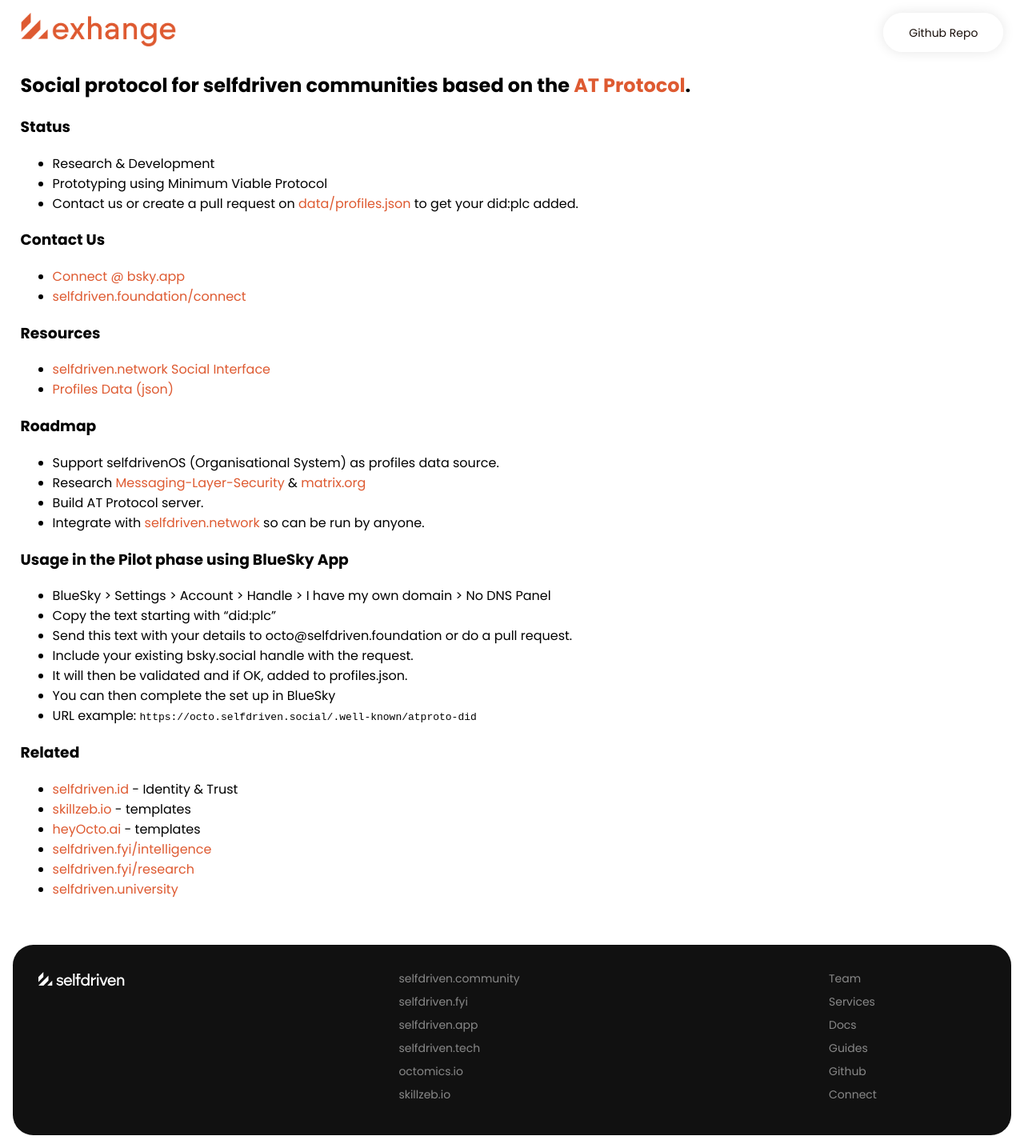
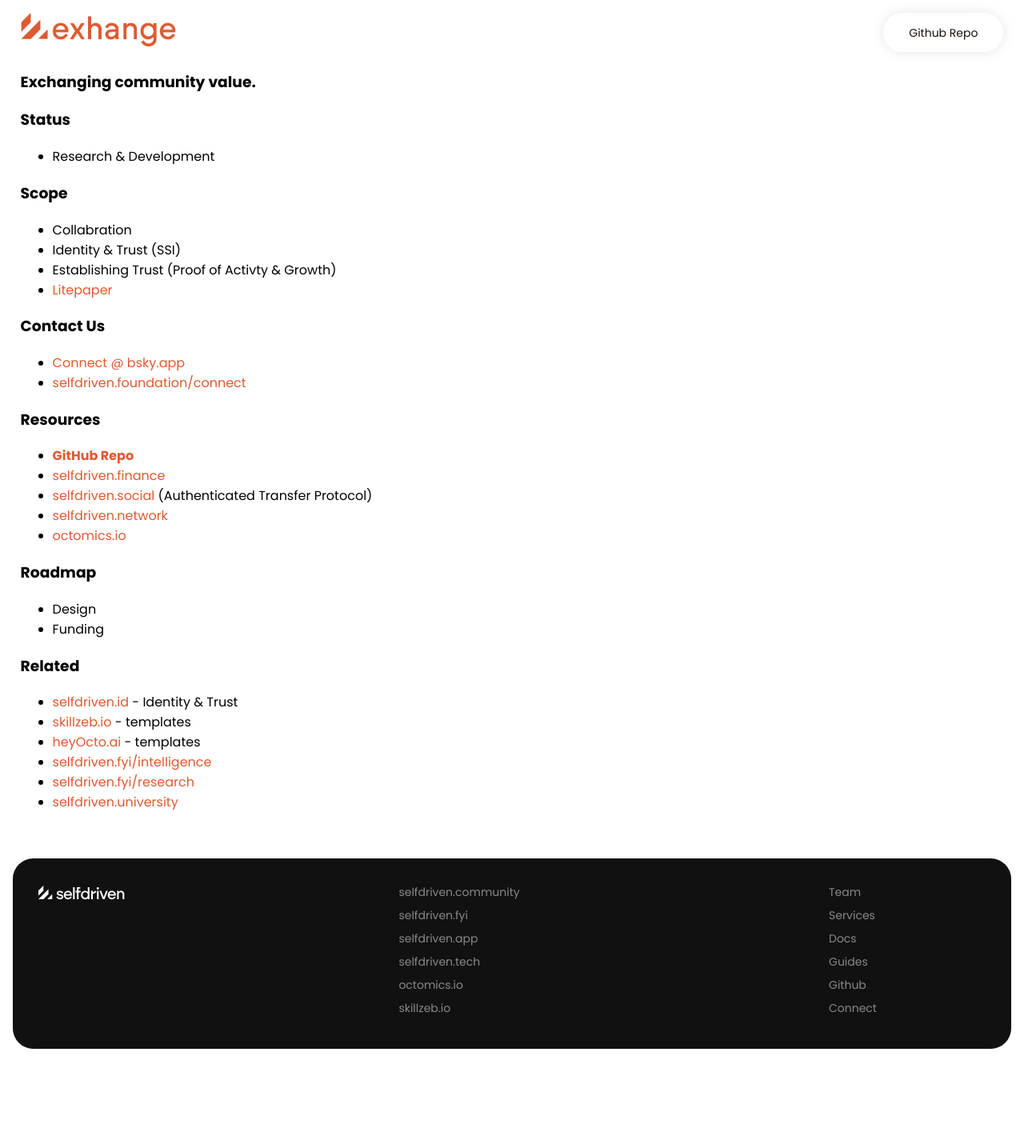
Before and after one commit to selfdriven-foundation/selfdriven-exchange, a Jekyll site: the page built from docs/index.md, in a window 1280 px wide. Shown: the whole page at 80% size. Built offline with Jekyll 4.4.1, drawn with Linux system fonts in a browser that asks for light colours; after the commit the page ends 1327 px from its top, so only the background shows below that.

Commit message:
litepaper

```diff
--- a/docs/index.md
+++ b/docs/index.md
@@ -3,35 +3,31 @@
 title: Home
 ---
 
-## Social protocol for selfdriven communities based on the [AT Protocol](https://atproto.com).
+### Exchanging community value.
 
 ### Status
 - Research & Development
-- Prototyping using Minimum Viable Protocol
-- Contact us or create a pull request on [data/profiles.json](/data/profiles.json) to get your did:plc added.
+
+### Scope
+- Collabration
+- Identity & Trust (SSI)
+- Establishing Trust (Proof of Activty & Growth)
+- [Litepaper](/litepaper/)
 
 ### Contact Us
 - [Connect @ bsky.app](https://bsky.app/profile/markbyers.selfdriven.social)
 - [selfdriven.foundation/connect](https://selfdriven.fyi/connect)
 
 ### Resources
-- [selfdriven.network Social Interface](https://selfdriven.network)
-- [Profiles Data (json)](https://raw.githubusercontent.com/selfdriven-foundation/selfdriven-social/main/data/profiles.json)
+- **[GitHub Repo](https://github.com/selfdriven-foundation/selfdriven-exchange)**
+- [selfdriven.finance](https://selfdriven.finance)
+- [selfdriven.social](https://selfdriven.social) (Authenticated Transfer Protocol)
+- [selfdriven.network](https://selfdriven.network)
+- [octomics.io](https://octomics.io)
 
 ### Roadmap
-- Support selfdrivenOS (Organisational System) as profiles data source.
-- Research [Messaging-Layer-Security](https://en.wikipedia.org/wiki/Messaging_Layer_Security) & [matrix.org](https://matrix.org)
-- Build AT Protocol server.
-- Integrate with [selfdriven.network](https://selfdriven.network) so can be run by anyone.
-
-### Usage in the Pilot phase using BlueSky App
-- BlueSky > Settings > Account > Handle > I have my own domain > No DNS Panel
-- Copy the text starting with "did:plc"
-- Send this text with your details to octo@selfdriven.foundation or do a pull request.
-- Include your existing bsky.social handle with the request.
-- It will then be validated and if OK, added to profiles.json.
-- You can then complete the set up in BlueSky
-- URL example: <code>https://octo.selfdriven.social/.well-known/atproto-did</code>
+- Design
+- Funding
 
 ### Related
 
```
Also changed, not shown: docs/pages/litepaper.md (+1 -1 lines).
